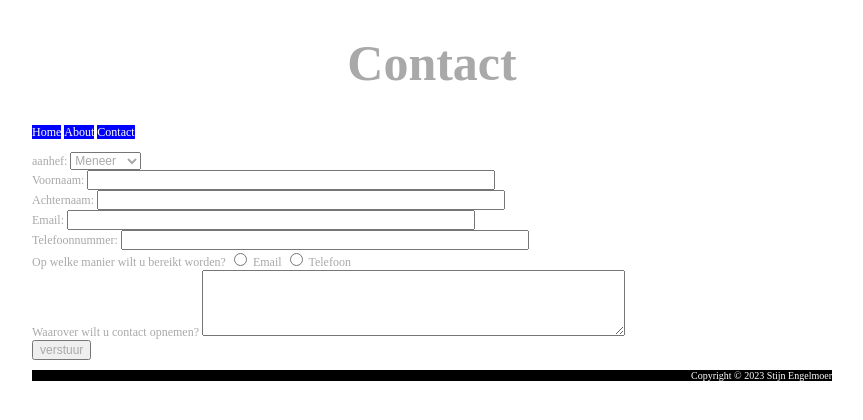
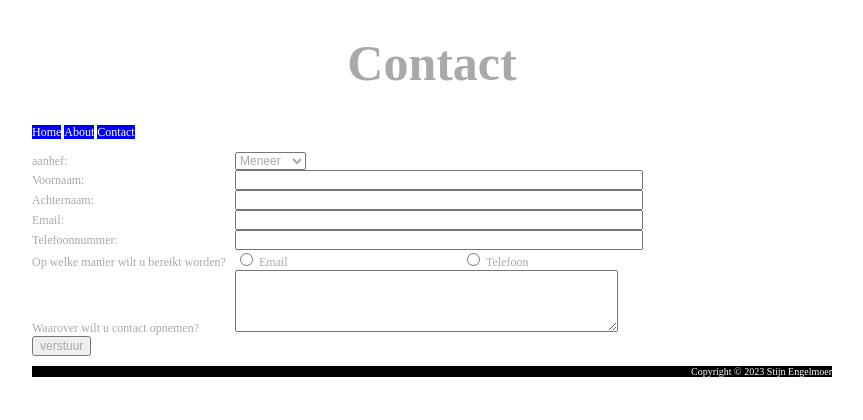
Before and after one commit to JeroenHeemskerk/educom-webshop-basis-1691483875, a PHP site: page /contact.php in a window 1280 px wide. Shown: the top 420 px of the page, without its empty margins (208-1071 px from the left). Run offline with PHP 8.4, Linux system fonts and the light colour scheme.

Commit message:
opdracht #5 gemaakt

```diff
--- a/CSS/stylesheet.css
+++ b/CSS/stylesheet.css
@@ -5,6 +5,10 @@ body {
   margin: auto;
 }
 select {
+    font-size: 12px;
+    color: darkgray;
+}
+textarea {
     font-size: 12px;
     color: darkgray;
 }
@@ -39,3 +43,7 @@ footer {
     font-size: 10px;
     text-align: right;
 }
+label {
+    width: 200px;
+    display: inline-block;
+}
```
